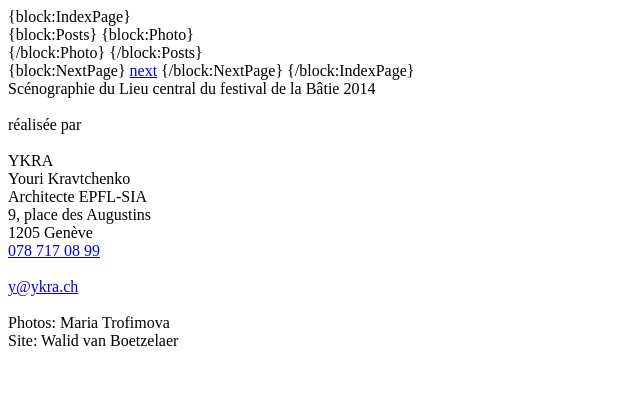
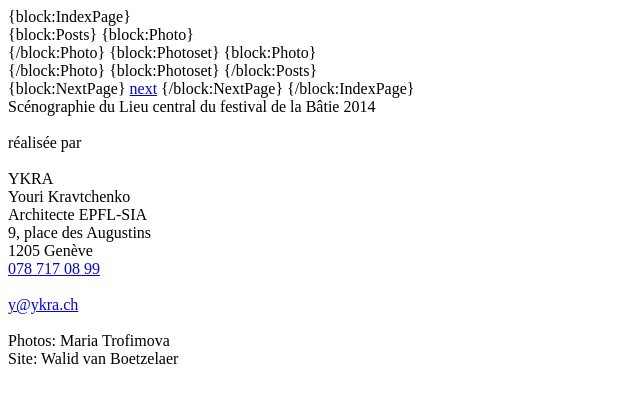
Before and after one commit to walidvb/ykra, a PHP site: page / in a window 1280 px wide. Shown: the top 403 px of the page, without its empty margins (0-640 px from the left). Run offline with PHP 8.4, Linux system fonts and the light colour scheme; some libraries are stand-ins or nearby versions; grey boxes are pictures that could not be loaded.

Commit message:
adds photoset and ajax next update

```diff
--- a/index.html
+++ b/index.html
@@ -18,7 +18,7 @@
 	    {CustomCSS}
 	</style>
 	<script>
-// Generated by CoffeeScript 1.6.2
+		// Generated by CoffeeScript 1.6.2
 (function() {
   var shuffleArray;
 
@@ -128,10 +128,12 @@
     });
     getPosts = function(href) {
       posts;      $.get(href, function(data) {
-        var posts;
+        var nextPage, posts;
 
         posts = $('.img-container', $(data));
-        return insertPosts(posts);
+        insertPosts(posts);
+        nextPage = $('.next-page', $(data));
+        return $('.next-page').replaceWith(nextPage);
       });
       return posts;
     };
@@ -178,10 +180,14 @@
 		<div class="images">
 
 	    {block:Posts}
-			{block:Photo}
-				<div class="img-container" data-big="{PhotoURL-HighRes}", data-small="{PhotoURL-500}"></div>
-			{/block:Photo}
-
+				{block:Photo}
+					<div class="img-container" data-big="{PhotoURL-HighRes}", data-small="{PhotoURL-500}"></div>
+				{/block:Photo}
+				{block:Photoset}
+					{block:Photo}
+						<div class="img-container" data-big="{PhotoURL-HighRes}", data-small="{PhotoURL-500}"></div>
+					{/block:Photo}
+				{block:Photoset}
 		{/block:Posts}
 		</div>
 		{block:NextPage}
--- a/styles.scss
+++ b/styles.scss
@@ -20,6 +20,9 @@
 	background-size: cover;
 	background-repeat: no-repeat;
 	background-position: center;
+	transition: all 0.3s;
+	-webkit-transition: all 0.3s;
+	-moz-transition: all 0.3s;
 	.info-open &{
 		-webkit-filter: blur(1px);
 		-moz-filter: blur(1px);
```
Also changed, not shown: 1 other file.
